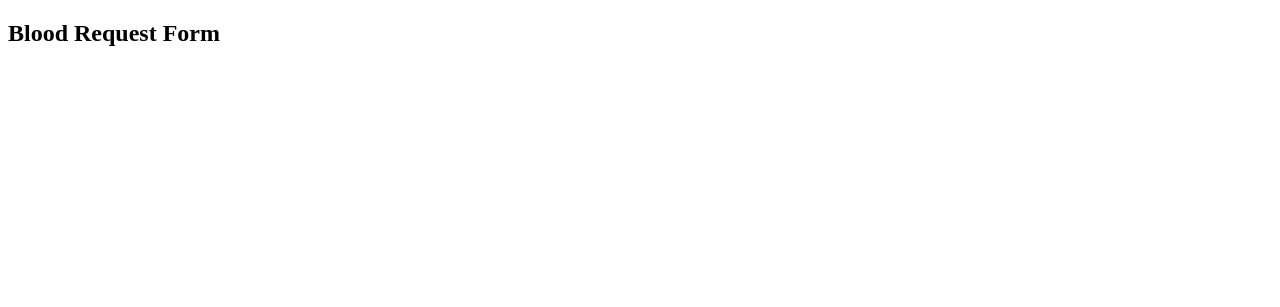
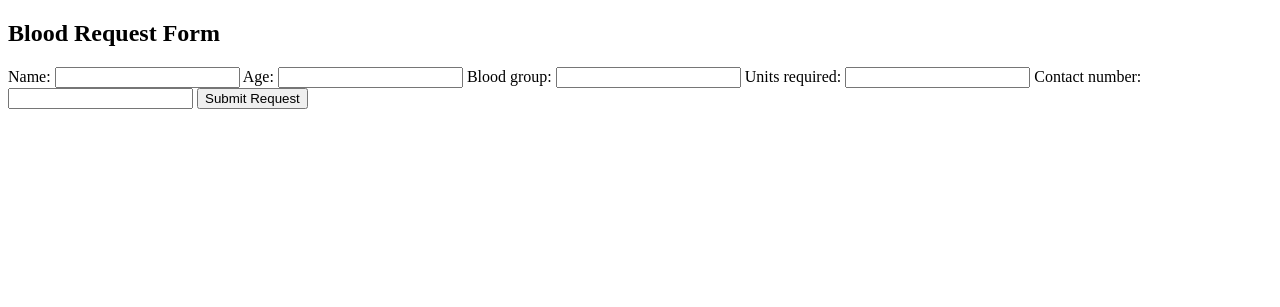
Before and after one commit to Shrilesh-Dhobale/Blood-Bank, a Django app: template templates/blood_request_form.html in a window 1280 px wide. Shown: the top 307 px of the page. Run offline with Django 5.2, Linux system fonts and the light colour scheme; the template is opened without the code that fills it, so the values that code supplies are empty.

Commit message:
blood request form created

```diff
--- a/templates/blood_request_form.html
+++ b/templates/blood_request_form.html
@@ -10,5 +10,24 @@
     <div id="header">
       <h2>Blood Request Form</h2>
     </div>
+    <div id="form">
+      <form>
+        <label>Name:</label>
+        <input type="text" required>
+
+        <label>Age:</label>
+        <input type="number" required>
+
+        <label>Blood group:</label>
+        <input type="text" required>
+
+        <label>Units required:</label>
+        <input type="number" required>
+
+        <label>Contact number:</label>
+        <input type="tel" required>
+
+        <button type="submit">Submit Request</button>
+      </form>
 </body>
 </html>
```
